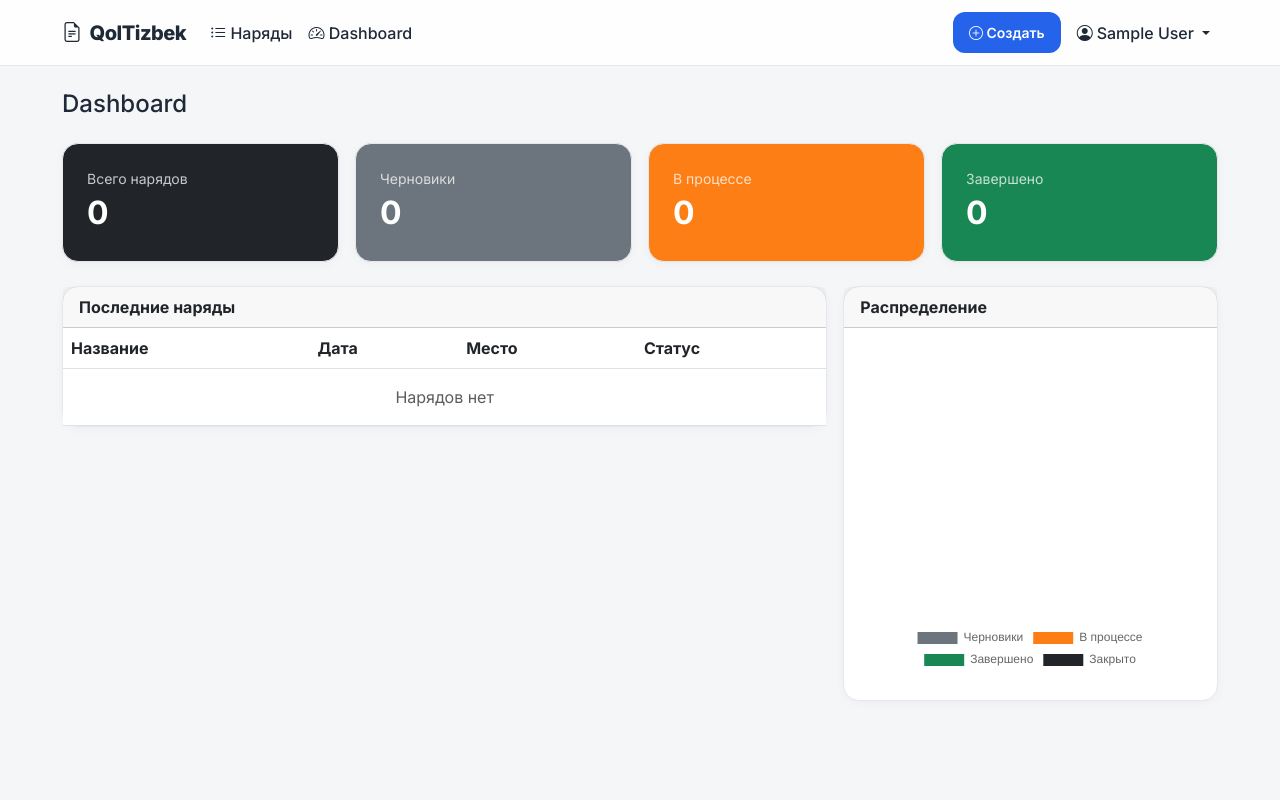
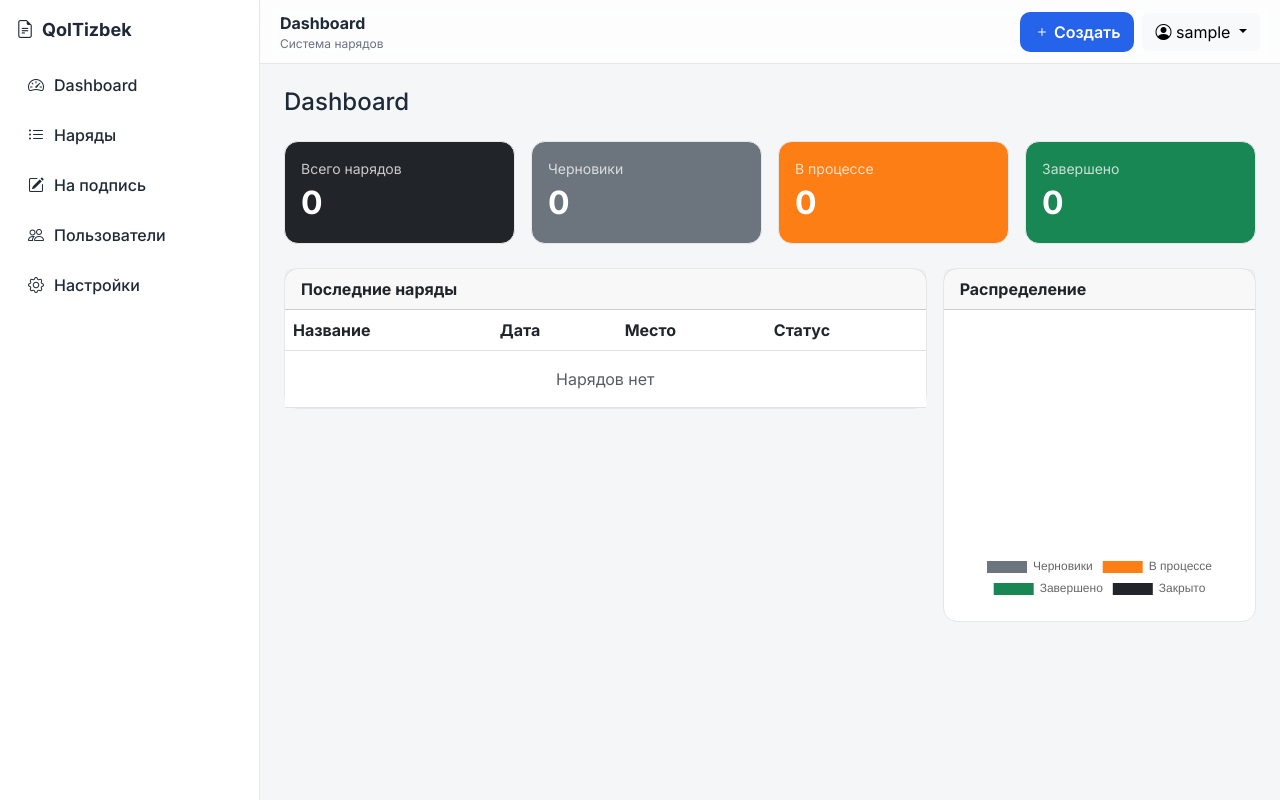
Before and after one commit to TarkhanNone/qoltizbek_v1, a Django app: page /dashboard/ in a window 1280 px wide. Run offline with Django 5.2, Linux system fonts and the light colour scheme; the visitor is signed in with stand-in values (Sample User, id 1); data that the repository does not hold is empty.

Commit message:
feat: sidebar navigation with working links and page titles

```diff
--- a/templates/accounts/profile.html
+++ b/templates/accounts/profile.html
@@ -1,4 +1,5 @@
 {% extends 'base.html' %}
+{% block page_title %}Профиль{% endblock %}
 {% block title %}Профиль{% endblock %}
 
 {% block content %}
--- a/templates/base.html
+++ b/templates/base.html
@@ -7,9 +7,7 @@
 
     <link href="https://cdn.jsdelivr.net/npm/bootstrap@5.3.0/dist/css/bootstrap.min.css" rel="stylesheet">
     <link href="https://cdn.jsdelivr.net/npm/bootstrap-icons@1.11.0/font/bootstrap-icons.css" rel="stylesheet">
-
-    <link rel="preconnect" href="https://fonts.googleapis.com">
-    <link href="https://fonts.googleapis.com/css2?family=Inter:wght@400;500;600;700;800&display=swap" rel="stylesheet">
+    <link href="https://fonts.googleapis.com/css2?family=Inter:wght@400;500;600;700&display=swap" rel="stylesheet">
 
     <style>
         :root {
@@ -21,175 +19,228 @@
             --border: #e5e7eb;
         }
 
-        * {
-            box-sizing: border-box;
-        }
+        * { box-sizing: border-box; }
 
         body {
+            margin: 0;
             background: var(--bg);
-            color: var(--text);
-            font-family: Inter, system-ui, sans-serif;
-            -webkit-font-smoothing: antialiased;
-        }
-
-        /* NAVBAR */
-        .navbar {
-            background: rgba(255,255,255,0.85);
-            -webkit-backdrop-filter: blur(10px);
-            backdrop-filter: blur(10px);
-            border-bottom: 1px solid var(--border);
-            padding: 12px 0;
-        }
-
-        .navbar-brand {
-            font-weight: 800;
-            letter-spacing: -0.5px;
+            font-family: Inter, sans-serif;
             color: var(--text);
         }
 
-        .nav-link {
-            color: var(--text);
-            font-weight: 500;
-            padding: 8px 12px;
-            border-radius: 10px;
+        /* APP LAYOUT */
+        .app {
+            display: flex;
+            min-height: 100vh;
         }
 
-        .nav-link:hover {
-            background: #f1f5f9;
-            color: var(--text);
+        /* SIDEBAR */
+        .sidebar {
+            width: 260px;
+            background: white;
+            border-right: 1px solid var(--border);
+            padding: 16px;
+            position: fixed;
+            top: 0;
+            bottom: 0;
         }
 
-        .dropdown-menu {
-            border: 1px solid var(--border);
-            border-radius: 12px;
-            box-shadow: 0 10px 30px rgba(0,0,0,0.08);
+        .brand {
+            font-weight: 800;
+            font-size: 18px;
+            margin-bottom: 20px;
+            display: flex;
+            align-items: center;
+            gap: 8px;
         }
 
-        /* LAYOUT FIX */
-        .container {
-            max-width: 1180px;
+        .menu a {
+            display: flex;
+            align-items: center;
+            gap: 10px;
+            padding: 10px 12px;
+            border-radius: 10px;
+            color: var(--text);
+            text-decoration: none;
+            margin-bottom: 6px;
+            font-weight: 500;
+        }
+
+        .menu a:hover {
+            background: #f1f5f9;
+        }
+
+        .menu a.active {
+            background: rgba(37, 99, 235, 0.08);
+            color: var(--primary);
+        }
+
+        /* MAIN AREA */
+        .main {
+            margin-left: 260px;
+            width: calc(100% - 260px);
+        }
+
+        /* TOPBAR */
+        .topbar {
+            height: 64px;
+            background: rgba(255,255,255,0.8);
+            backdrop-filter: blur(10px);
+            border-bottom: 1px solid var(--border);
+
+            display: flex;
+            align-items: center;
+            justify-content: space-between;
+
+            padding: 0 20px;
+            position: sticky;
+            top: 0;
+            z-index: 10;
+        }
+
+        .page {
+            padding: 24px;
+        }
+
+        /* BUTTON */
+        .btn-primary {
+            background: var(--primary);
+            border: none;
+            border-radius: 10px;
+            font-weight: 600;
+            padding: 8px 14px;
+        }
+
+        .btn-primary:hover {
+            background: #1d4ed8;
         }
 
         /* CARDS */
         .card {
             border: 1px solid var(--border);
-            border-radius: 16px;
-            background: var(--card);
-            box-shadow: 0 2px 10px rgba(15, 23, 42, 0.04);
-
-            transition:
-                transform 0.2s ease,
-                box-shadow 0.2s ease,
-                border-color 0.2s ease;
+            border-radius: 14px;
+            background: white;
         }
 
-        .card-body {
-            padding: 1.5rem;
+        /* MOBILE */
+        @media (max-width: 768px) {
+            .sidebar {
+                display: none;
             }
-
-        .card:hover {
-            transform: translateY(-2px);
-            box-shadow: 0 10px 30px rgba(15, 23, 42, 0.08);
+            .main {
+                margin-left: 0;
+                width: 100%;
             }
-
-        /* BADGES */
-        .badge {
-            padding: 6px 10px;
-            border-radius: 999px;
-            font-weight: 600;
-            font-size: 12px;
-        }
-
-        .badge-draft {
-            background: rgba(108,117,125,.12);
-            color: #6c757d;
-        }
-
-        .badge-progress {
-            background: rgba(245, 158, 11, 0.12);
-            color: #b45309;
-        }
-
-        .badge-done {
-            background: rgba(34, 197, 94, 0.12);
-            color: #15803d;
-        }
-
-        .badge-closed {
-            background: rgba(31, 41, 55, 0.12);
-            color: #374151;
-        }
-
-        /* STEPS */
-        .sign-step {
-            display: flex;
-            align-items: center;
-            gap: 8px;
-            padding: 8px 0;
-            border-bottom: 1px solid #f0f0f0;
-        }
-
-        .sign-step:last-child {
-            border-bottom: none;
-        }
-
-        /* BUTTONS */
-        .btn-primary {
-            background: var(--primary);
-            border: none;
-            border-radius: 12px;
-            padding: 10px 16px;
-            font-weight: 600;
-
-            transition: background 0.2s ease;
-        }
-
-        .btn-primary:hover,
-        .btn-primary:focus {
-            background: #1d4ed8;
-            border: none;
-            box-shadow: none;
-        }
-
-        /* ALERTS (важно — убирает bootstrap "дешевый" вид) */
-        .alert {
-            border: none;
-            border-radius: 14px;
-            font-weight: 500;
-        }
-
-        /* TEXT HELPERS */
-        .muted {
-            color: var(--muted);
-        }
-
-        /* PAGE SPACING */
-        .page-wrapper {
-            padding: 24px 0 64px;
         }
     </style>
 </head>
 
 <body>
 
-{% include 'partials/navbar.html' %}
+<div class="app">
 
-<main class="page-wrapper">
-    <div class="container">
+    <!-- SIDEBAR -->
+    <aside class="sidebar">
+
+        <div class="brand">
+            <i class="bi bi-file-earmark-text"></i>
+            QolTizbek
+        </div>
+
+        <div class="menu">
+            <a href="{% url 'dashboard' %}">
+                <i class="bi bi-speedometer2"></i> Dashboard
+            </a>
+
+            <a href="{% url 'workorder_list' %}">
+                <i class="bi bi-list-ul"></i> Наряды
+            </a>
+
+            {% if user.is_authenticated %}
+                <a href="{% url 'workorder_list' %}?can_sign=true">
+                    <i class="bi bi-pencil-square"></i> На подпись
+                </a>
+
+                {% if user.is_staff %}
+                    <a href="{% url 'admin:auth_user_changelist' %}">
+                        <i class="bi bi-people"></i> Пользователи
+                    </a>
+                {% endif %}
+
+                <a href="{% url 'profile_edit' %}">
+                    <i class="bi bi-gear"></i> Настройки
+                </a>
+            {% endif %}
+        </div>
+    </aside>
+
+    <!-- MAIN -->
+    <div class="main">
+
+        <!-- TOPBAR -->
+        <header class="topbar">
+
+            <div>
+                <strong>{% block page_title %}Dashboard{% endblock %}</strong>
+                <div style="font-size: 12px; color: var(--muted);">
+                    Система нарядов
+                </div>
+            </div>
+
+            <div class="d-flex align-items-center gap-2">
+
+                <a href="{% url 'workorder_create' %}" class="btn btn-primary">
+                    <i class="bi bi-plus"></i> Создать
+                </a>
+
+                {% if user.is_authenticated %}
+                <div class="dropdown">
+                    <a class="btn btn-light dropdown-toggle" data-bs-toggle="dropdown">
+                        <i class="bi bi-person-circle"></i>
+                        {{ user.username }}
+                    </a>
+
+                    <ul class="dropdown-menu dropdown-menu-end">
+                        <li><a class="dropdown-item" href="{% url 'profile' %}">Профиль</a></li>
+
+                        {% if user.is_staff %}
+                        <li><a class="dropdown-item" href="{% url 'admin:index' %}">Админка</a></li>
+                        {% endif %}
+
+                        <li><hr class="dropdown-divider"></li>
+
+                        <li>
+                            <form method="post" action="{% url 'logout' %}">
+                                {% csrf_token %}
+                                <button class="dropdown-item text-danger">Выйти</button>
+                            </form>
+                        </li>
+                    </ul>
+                </div>
+                {% endif %}
+
+            </div>
+
+        </header>
+
+        <!-- CONTENT -->
+        <main class="page">
 
             {% if messages %}
                 {% for message in messages %}
-                <div class="alert alert-{{ message.tags }} alert-dismissible fade show">
+                    <div class="alert alert-{{ message.tags }} mb-3">
                         {{ message }}
-                    <button type="button" class="btn-close" data-bs-dismiss="alert"></button>
                     </div>
                 {% endfor %}
             {% endif %}
 
             {% block content %}{% endblock %}
 
+        </main>
+
     </div>
-</main>
+
+</div>
 
 <script src="https://cdn.jsdelivr.net/npm/bootstrap@5.3.0/dist/js/bootstrap.bundle.min.js"></script>
 </body>
--- a/templates/workorders/dashboard.html
+++ b/templates/workorders/dashboard.html
@@ -1,4 +1,5 @@
 {% extends 'base.html' %}
+{% block page_title %}Dashboard{% endblock %}
 {% block title %}Dashboard — QolTizbek{% endblock %}
 
 {% block content %}
--- a/templates/workorders/detail.html
+++ b/templates/workorders/detail.html
@@ -1,4 +1,5 @@
 {% extends 'base.html' %}
+{% block page_title %}{{ workorder.title }}{% endblock %}
 {% block title %}{{ workorder.title }} — QolTizbek{% endblock %}
 
 {% block content %}
--- a/templates/workorders/form.html
+++ b/templates/workorders/form.html
@@ -1,4 +1,5 @@
 {% extends 'base.html' %}
+{% block page_title %}{{ title }}{% endblock %}
 {% block title %}{{ title }} — QolTizbek{% endblock %}
 
 {% block content %}
--- a/templates/workorders/list.html
+++ b/templates/workorders/list.html
@@ -1,4 +1,6 @@
 {% extends 'base.html' %}
+{% block page_title %}Наряды{% endblock %}
+
 {% block title %}Наряды — QolTizbek{% endblock %}
 
 {% block content %}
--- a/workorders/views.py
+++ b/workorders/views.py
@@ -121,7 +121,8 @@ class WorkOrderListView(ListView):
 
         status = self.request.GET.get('status')
         search = self.request.GET.get('q')
-        sort   = self.request.GET.get('sort', '-created_at')
+        sort = self.request.GET.get('sort', '-created_at')
+        can_sign_filter = self.request.GET.get('can_sign')
 
         if status:
             qs = qs.filter(status=status)
@@ -131,6 +132,10 @@ class WorkOrderListView(ListView):
                 Q(location__icontains=search) |
                 Q(work_type__icontains=search)
             )
+        # Фильтр "На подпись" — показывает только те где пользователь может подписать
+        if can_sign_filter and self.request.user.is_authenticated:
+            qs = [wo for wo in qs if can_sign(self.request.user, wo)]
+            return qs
 
         allowed = ['title', '-title', 'date', '-date',
                    'status', '-status', 'created_at', '-created_at']
```
Lines whose indentation alone changed are shown as unchanged.
